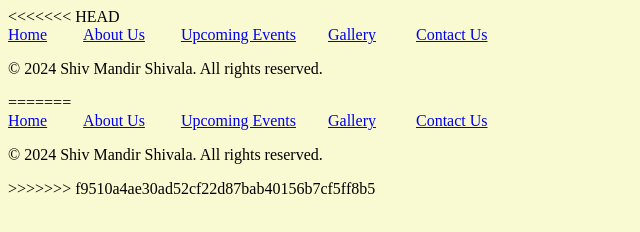
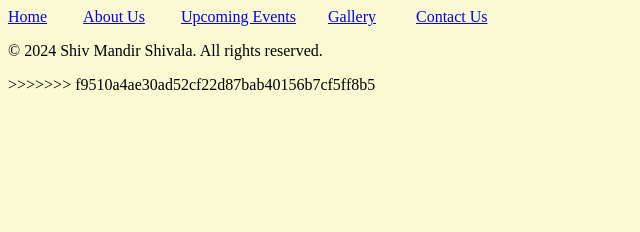
Before and after one commit to spmaurya106/MyTemple, a plain HTML site: page Gallery.html in a window 1280 px wide. Shown: the whole page, without its empty margins (0-640 px from the left). Drawn offline with Linux system fonts and the light colour scheme.

Commit message:
Update Gallery.html
removing duplicate code

```diff
--- a/Gallery.html
+++ b/Gallery.html
@@ -1,30 +1,3 @@
-<<<<<<< HEAD
-<!-- Similar structure as About Us page -->
-<!-- Create a gallery grid with temple photos -->
-<!-- You can use lightbox libraries for image viewing -->
-<!DOCTYPE html>
-<html lang="en">
-<head>
-    <meta charset="UTF-8">
-    <meta name="viewport" content="width=ma, initial-scale=1.0">
-       <title>Gallery</title>
-       <link rel="stylesheet" href="style.css">
-</head>
-<body>
-    <header>
-        <nav>
-
-                <a href="index.html">Home</a> &ensp;&ensp;&ensp;&ensp;<a href="AboutUs.html">About Us</a> &ensp;&ensp;&ensp;&ensp;<a href="UpcomingEvents.html">Upcoming Events</a>&ensp;&ensp;&ensp;&ensp;<a href="Gallery.html">Gallery</a> &ensp;&ensp;&ensp;&ensp; <a href="ContactUs.html">Contact Us</a>
-
-        </nav>
-    </header>
-
-</body>
-<footer>
-    <p>&copy; 2024 Shiv Mandir Shivala. All rights reserved.</p>
-
-</footer>
-=======
 <!-- Similar structure as About Us page -->
 <!-- Create a gallery grid with temple photos -->
 <!-- You can use lightbox libraries for image viewing -->
```
